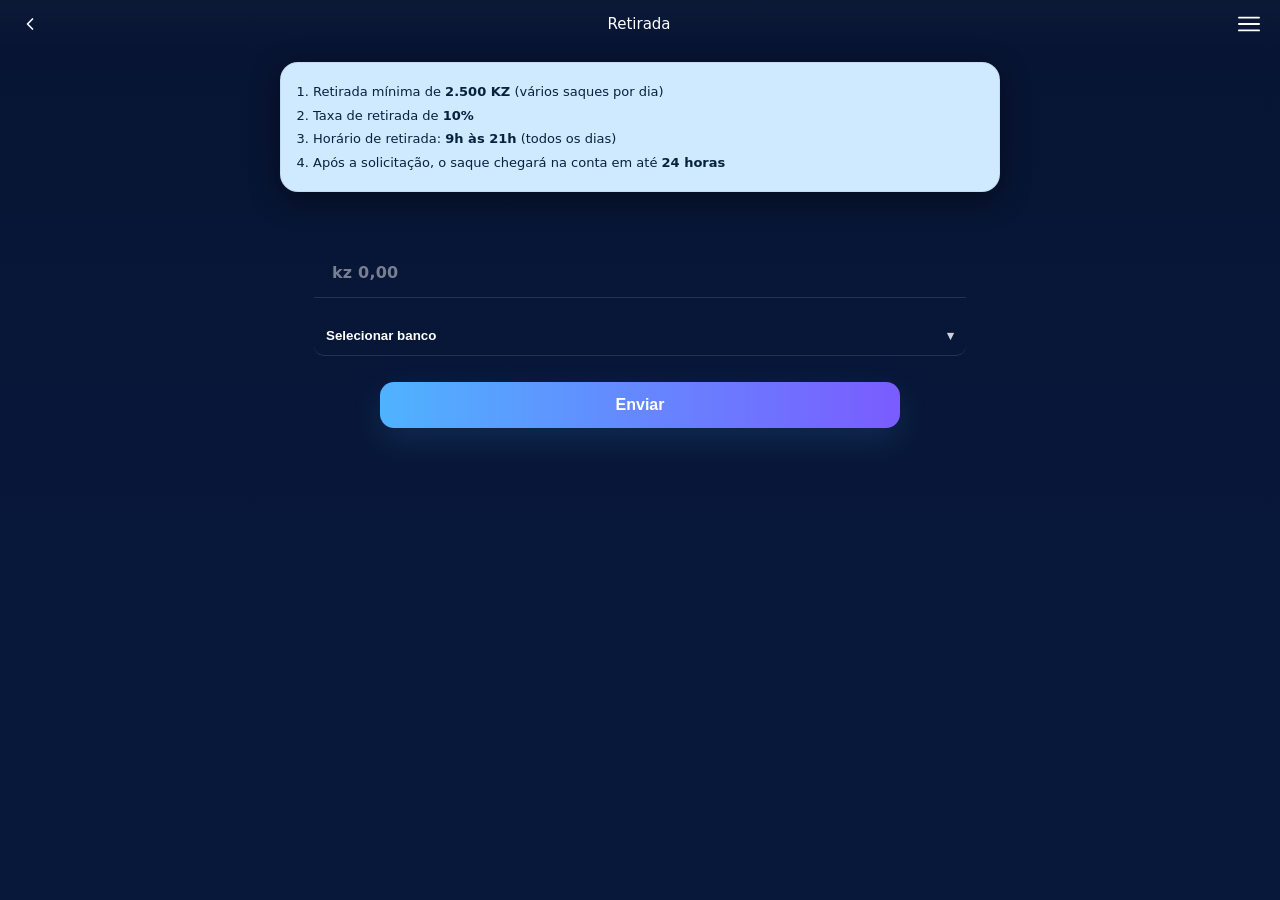
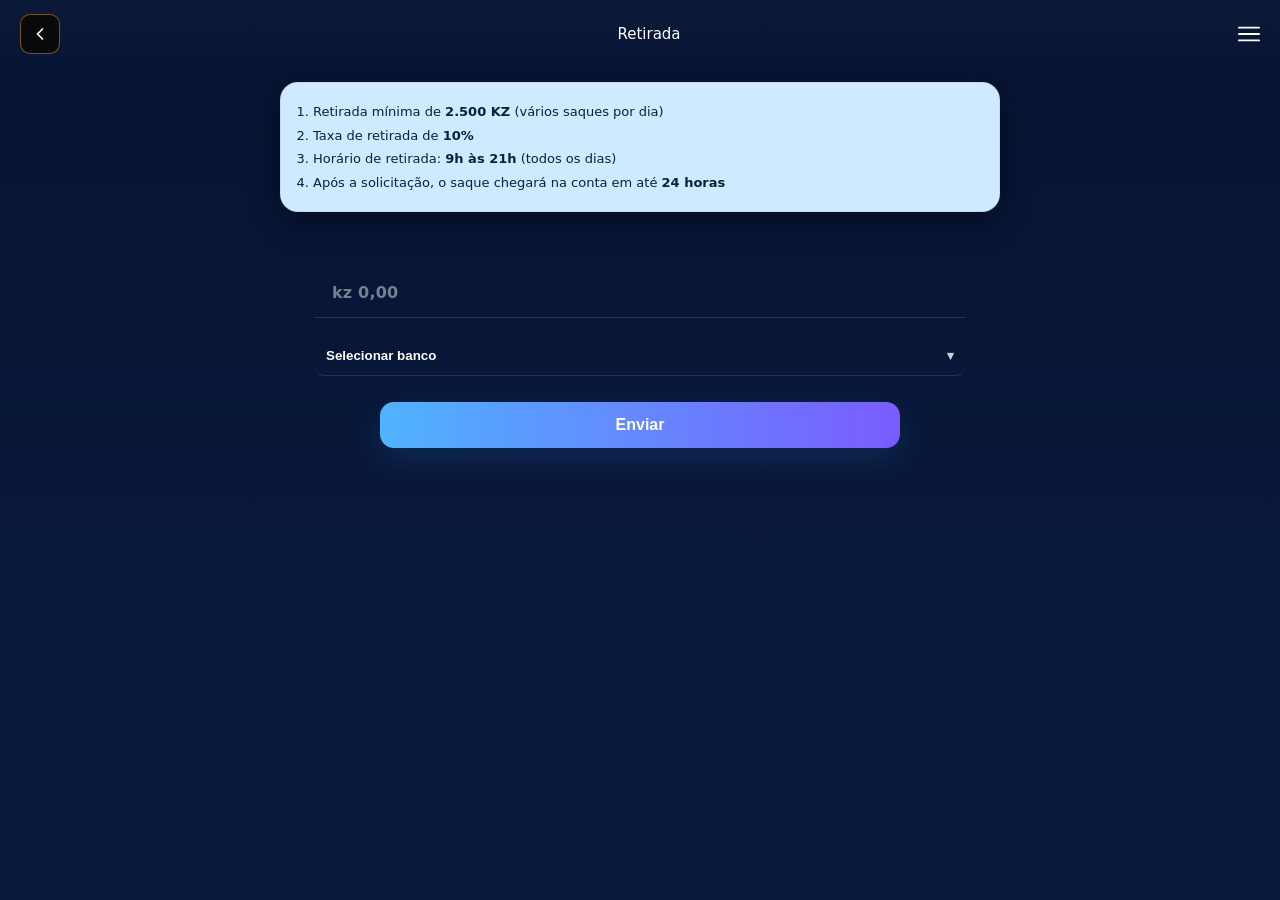

Update retirada.css

--- a/retirada.css
+++ b/retirada.css
@@ -23,6 +23,19 @@ html,body{height:100%;margin:0;font-family:'Poppins',system-ui,Arial,sans-serif;
 .info-panel ol{margin:0;padding-left:18px}
 .info-panel li{margin:6px 0;font-size:13px;line-height:1.35}
 
+.back-btn{
+width:40px;
+height:40px;
+display:flex;
+align-items:center;
+justify-content:center;
+border-radius:10px;
+border:1px solid rgba(255,170,40,.45);
+background:#090909;
+font-size:20px;
+color:#f4b43a;
+text-decoration:none;
+  }
 /* Dashboard container */
 .dashboard{max-width:720px;margin:14px auto;padding:0 16px 90px}
 
